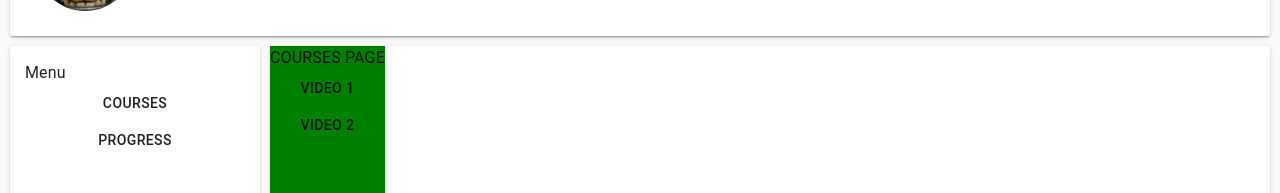
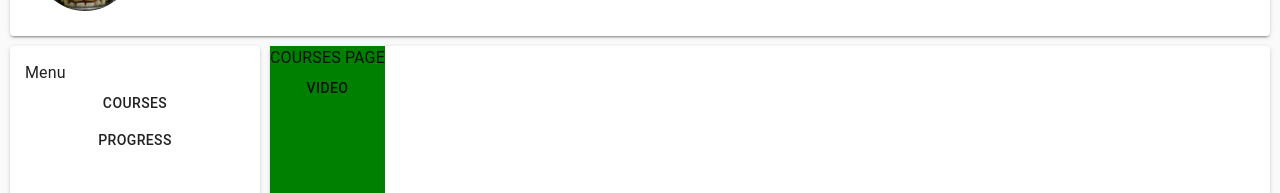
Before and after one commit to damianbrowne/cmsi370-djaw, a React (Create React App) app: page /Dashboard/Topic in a window 1280 px wide. Shown: the part 276-469 px from the top of the page. Built offline with nearby package versions, Linux system fonts and the light colour scheme.

Commit message:
added video modal

```diff
--- a/src/pages/Dashboard/DashboardPages/Topic.js
+++ b/src/pages/Dashboard/DashboardPages/Topic.js
@@ -12,6 +12,7 @@ import {
 } from '@material-ui/core'
 
 import { useParams } from 'react-router'
+import Video from './Video.js';
 
 
 const useStyles = makeStyles((theme) => ({
@@ -32,12 +33,7 @@ export default function Courses() {
         <Typography>
             COURSES PAGE
         </Typography>
-        <Button>
-            VIDEO 1
-        </Button>
-        <Button>
-            VIDEO 2
-        </Button>
+        <Video />
     </div>
   );
 }
--- a/src/pages/Dashboard/DashboardPages/Video.js
+++ b/src/pages/Dashboard/DashboardPages/Video.js
@@ -0,0 +1,71 @@
+import React from 'react';
+
+import {
+    Button,
+    makeStyles,
+    Modal,
+    Backdrop,
+    Fade,
+    Paper,
+    Typography
+} from '@material-ui/core'
+
+import { useParams } from 'react-router'
+
+
+const useStyles = makeStyles((theme) => ({
+    root: {
+        display:"flex",
+        flexDirection:"column",
+        backgroundColor:"green",
+    },
+    modalPaper: {
+        display:"flex",
+        justifyContent:"center",
+        alignItems:"center",
+    }
+
+}),{ name: 'Video' });
+
+export default function Video() {
+  const classes = useStyles();
+
+  const [openVideo, setVideoOpen] = React.useState(false);
+
+  let { id } = useParams()
+
+  const handleOpen = () => {
+    setVideoOpen(true);
+  };
+
+  const handleClose = () => {
+    setVideoOpen(false);
+  };
+
+  return (
+    <div className={classes.root}>
+
+        <Button onClick={handleOpen}>
+            VIDEO
+        </Button>
+        <Modal
+            className={classes.modalPaper}
+            open={openVideo}
+            onClose={handleClose}
+            closeAfterTransition
+            BackdropComponent={Backdrop}
+            BackdropProps={{
+            timeout: 500,
+            }}
+        >
+            <Fade in={openVideo}>
+                <Paper >
+                    <Typography >
+                        HELLO
+                    </Typography>
+                </Paper>
+            </Fade>
+        </Modal>
+    </div>
+  );
+}
```
